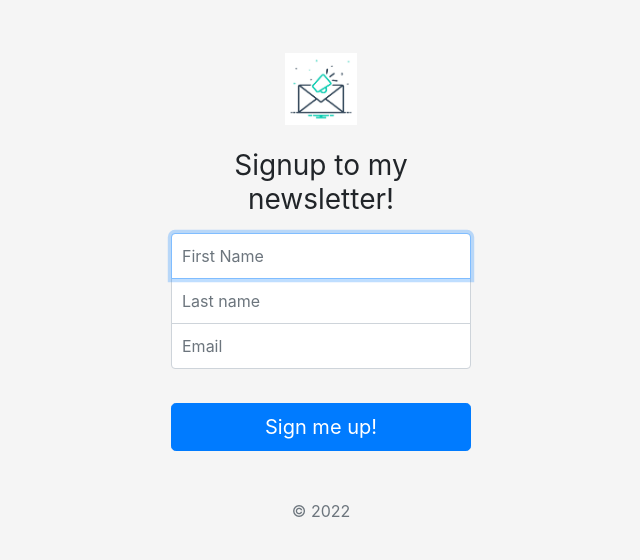
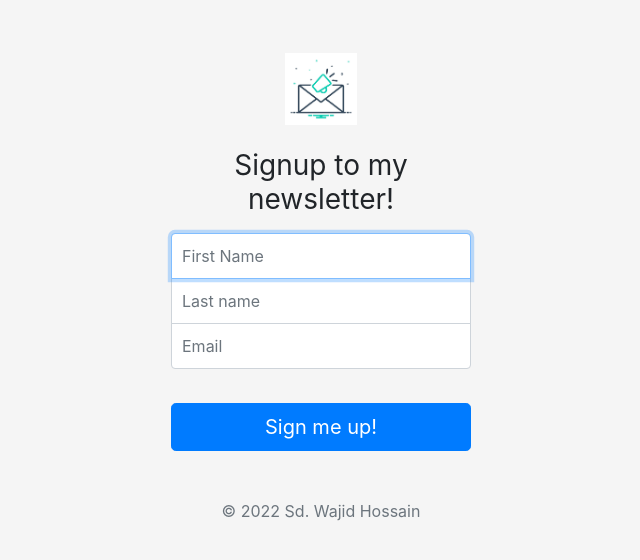
Before and after one commit to iamswh/Newsletter-signup, a website: page signup.html in a window 1280 px wide. Shown: the part 104-664 px from the top of the page, without its empty margins (319-959 px from the left). Drawn offline with nearby package versions, Linux system fonts and the light colour scheme.

Commit message:
copyright change

```diff
--- a/signup.html
+++ b/signup.html
@@ -30,7 +30,8 @@
         <br>
       </div>
       <button class="btn btn-lg btn-primary btn-block" type="submit">Sign me up!</button>
-      <p class="mt-5 mb-3 text-muted">&copy; 2022</p>
+      <p class="mt-5 mb-3 text-muted">&copy; 2022 Sd. Wajid Hossain</p>
+
     </form>
   </body>
 </html>
```
